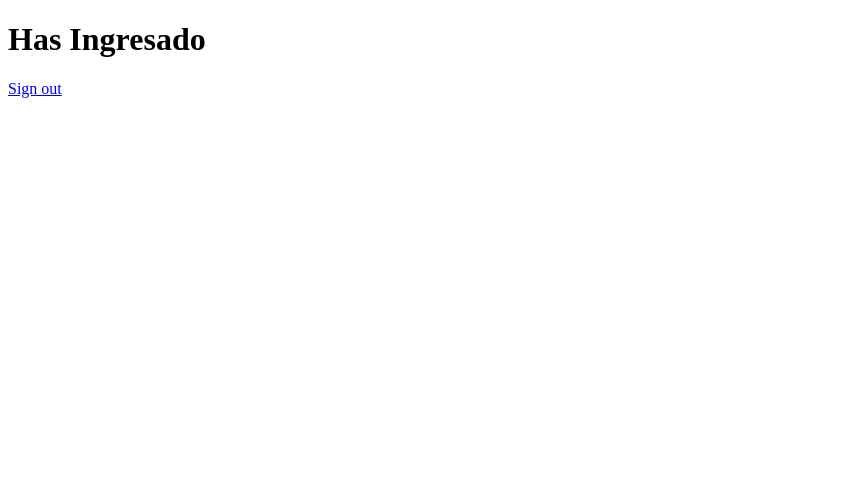
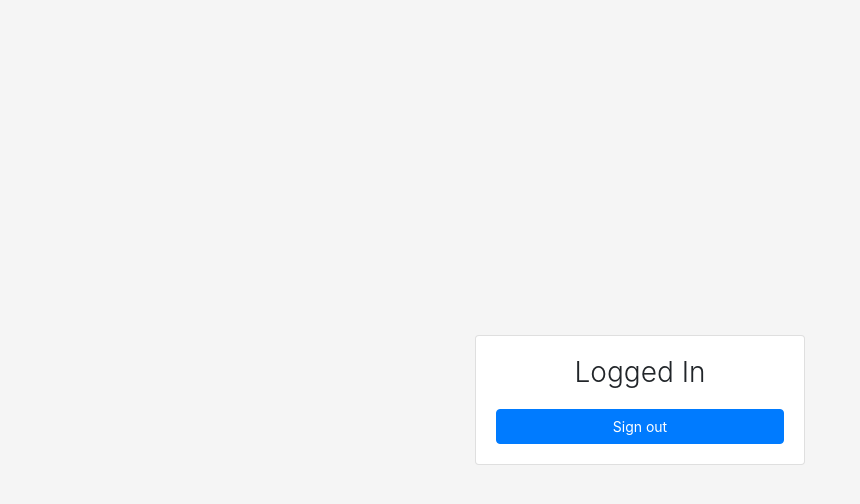
Before and after one commit to edwingallardo516/Server-login, a website: page public/longIn.html in a window 1280 px wide. Shown: the whole page, without its empty margins (0-860 px from the left). Drawn offline with nearby package versions, Linux system fonts and the light colour scheme.

Commit message:
Login mejorado

```diff
--- a/public/helpers/exportData.js
+++ b/public/helpers/exportData.js
@@ -36,3 +36,8 @@ async function postAuth() {
     })
     .catch(console.log)
 }
+
+async function signOutUser() {
+    console.log('entra')
+    location.href = '../index.html'
+}
--- a/public/longIn.html
+++ b/public/longIn.html
@@ -4,13 +4,19 @@
     <meta charset="UTF-8">
     <meta http-equiv="X-UA-Compatible" content="IE=edge">
     <meta name="viewport" content="width=device-width, initial-scale=1.0">
+    <link rel="stylesheet" href="https://stackpath.bootstrapcdn.com/bootstrap/4.4.1/css/bootstrap.min.css" integrity="sha384-Vkoo8x4CGsO3+Hhxv8T/Q5PaXtkKtu6ug5TOeNV6gBiFeWPGFN9MuhOf23Q9Ifjh" crossorigin="anonymous">
+    <link rel="stylesheet" href="./css/style.css">
     <title>Document</title>
 </head>
 <body>
-    <h1> Has Ingresado </h1>
-
-    <a href="#" onclick="signOut();">Sign out</a>
-    <script src="https://apis.google.com/js/platform.js" async defer></script>
-    <script src="./helpers/signGoogle.js"></script>
+    <div class="global-container">
+        <div class="card login-form">
+        <div class="card-body">
+            <h3 class="card-title text-center">Logged In</h3>
+            <button type="submit" class="btn btn-primary btn-block" onclick="signOutUser()">Sign out</button>
+        </div>
+    </div>
+    </div>
+    <script src="./helpers/exportData.js"></script>
 </body>
 </html>
```
Also changed, not shown: public/index.html (+0 -3 lines).
